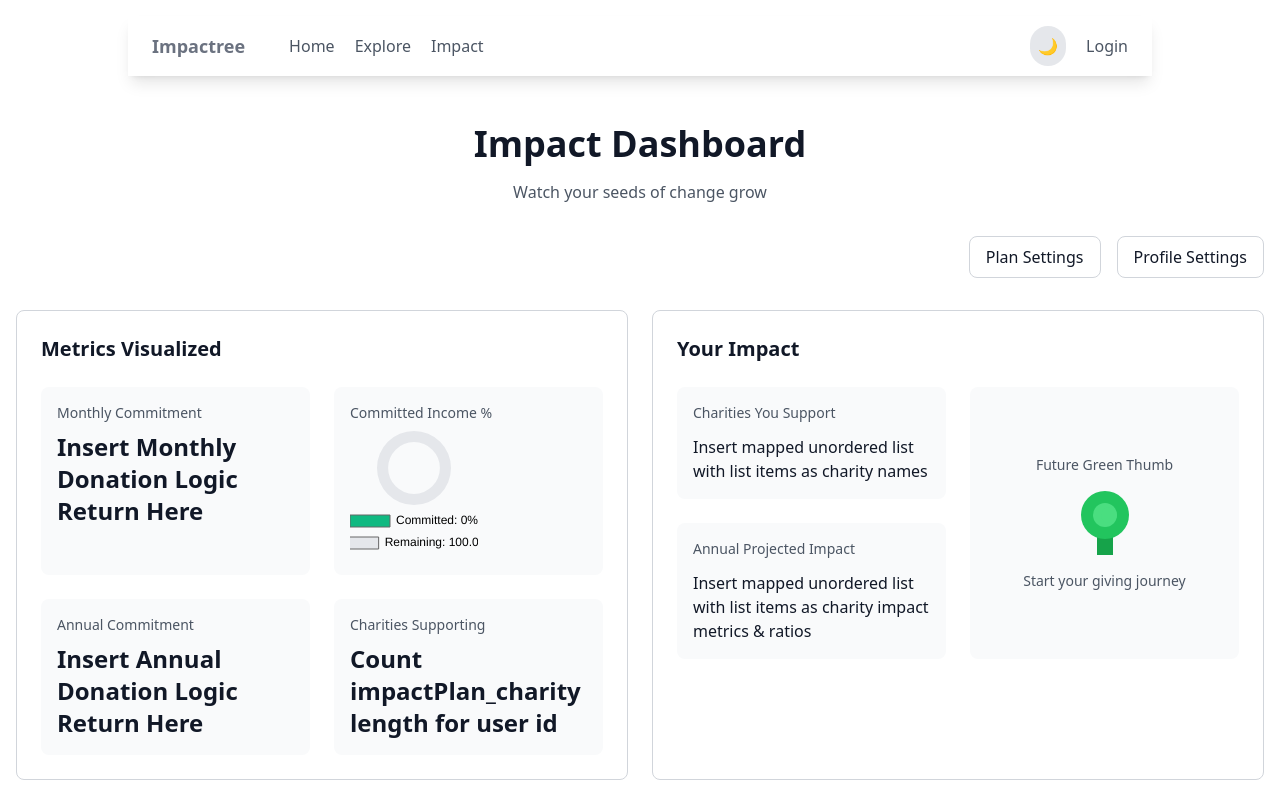
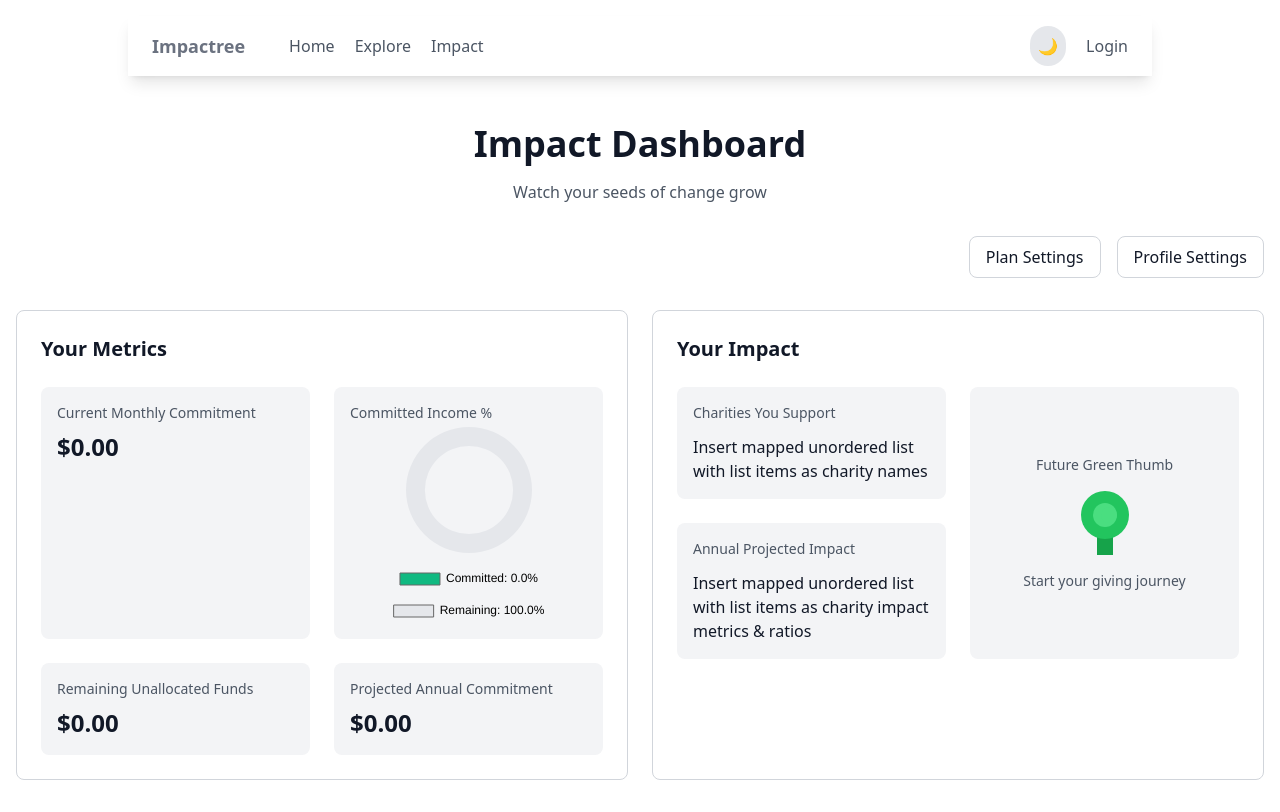
Before and after one commit to MichaelGalo/Impactree, a Next.js app: page /impact in a window 1280 px wide. Built offline with nearby package versions, Linux system fonts and the light colour scheme; no server answers.

Commit message:
Abstracted Doughnut Chart options into props for the component

```diff
--- a/src/app/impact/page.tsx
+++ b/src/app/impact/page.tsx
@@ -1,7 +1,6 @@
 "use client"
 
 import React, { useEffect, useState } from 'react';
-import { Doughnut } from 'react-chartjs-2';
 import {
   Chart as ChartJS,
   ArcElement,
@@ -12,6 +11,7 @@ import {
 import { useAuth } from "@/context/AuthContext";
 import { ImpactPlan } from '@/types/impactPlan.types';
 import { getImpactPlanByUserId } from '@/services/impactPlan';
+import DoughnutChart from '@/components/DoughnutChart';
 
 ChartJS.register(ArcElement, Tooltip, Legend);
 
@@ -20,15 +20,21 @@ const ImpactDashboard = () => {
   const [impactPlan, setImpactPlan] = useState<ImpactPlan | null>(null);
   const userId = userProfile?.id
 
-
-
   useEffect(() => {
     const fetchImpactPlan = async () => {
       if (!userId) return;
 
+      try {
         const response = await getImpactPlanByUserId(userId);
         setImpactPlan(response.data);
-
+      } catch (error) {
+        // Silently handle 404 as expected for new users
+        if (error instanceof Error && 'status' in error && error.status === 404) {
+          setImpactPlan(null);
+        } else {
+          console.error('Error fetching impact plan:', error);
+        }
+      }
     };
 
     fetchImpactPlan();
@@ -36,57 +42,27 @@ const ImpactDashboard = () => {
 
   console.log(impactPlan)
 
-  const donationData = {
-    labels: ['Committed', 'Remaining'],
-    datasets: [{
-      data: [
-        Number(impactPlan?.philanthropy_percentage || 0),
-        100 - Number(impactPlan?.philanthropy_percentage || 0)
-      ],
-      backgroundColor: [
-        '#10B981', // for donations
-        '#E5E7EB'  // for remaining
-      ],
-      borderWidth: 0,
-    }]
+const formatCurrency = (amount: number): string => {
+    return new Intl.NumberFormat('en-US', {
+        style: 'currency',
+        currency: 'USD',
+    }).format(amount);
 };
 
-  const chartOptions: ChartOptions<'doughnut'> = {
-    plugins: {
-      legend: {
-        display: true,
-        position: 'bottom' as const,
-        labels: {
-          color: 'gray',
-          font: { size: 12 },
-          generateLabels: (chart) => {
-            const percentage = Number(impactPlan?.philanthropy_percentage || 0);
-            return [{
-              text: `Committed: ${percentage}%`,
-              fillStyle: '#10B981',
-              index: 0
-            }, {
-              text: `Remaining: ${(100 - percentage).toFixed(1)}%`,
-              fillStyle: '#E5E7EB',
-              index: 1
-            }]
-          }
-        }
-      },
-      tooltip: {
-        callbacks: {
-          label: (context) => {
-            const label = context.label || '';
-            const value = Number(context.raw) || 0;
-            return `${label}: ${value.toFixed(1)}%`;
-          }
-        }
-      }
-    },
-    cutout: '70%',
-    elements: {
-      arc: { borderWidth: 0 }
-    }
+const getTotalAllocated = (impactPlan: ImpactPlan): number => {
+    return impactPlan.charities.reduce((sum, charity) => {
+        return sum + Number(charity.allocation_amount);
+    }, 0);
+};
+
+const monthlyAllocation = (impactPlan: ImpactPlan): string => {
+    const monthlyAmount = getTotalAllocated(impactPlan) / 12;
+    return formatCurrency(monthlyAmount);
+};
+
+const unallocatedFunds = (impactPlan: ImpactPlan): string => {
+    const unallocated = Number(impactPlan.total_annual_allocation) - getTotalAllocated(impactPlan);
+    return formatCurrency(unallocated);
 };
 
   return (
@@ -112,43 +88,56 @@ const ImpactDashboard = () => {
         {/* Metrics Panel */}
       <div className="grid lg:grid-cols-2 gap-6">
         <section className="border rounded-lg overflow-hidden border-gray-300 dark:border-gray-600 bg-white dark:bg-gray-800 p-6">
-          <h2 className="text-xl font-semibold mb-6 dark:text-gray-200">Metrics Visualized</h2>
+          <h2 className="text-xl font-semibold mb-6 dark:text-gray-200">Your Metrics</h2>
           <div className="grid grid-cols-2 gap-6">
-            <div className="bg-gray-50 dark:bg-gray-700 p-4 rounded-lg">
+            <div className="bg-gray-100 dark:bg-gray-700 p-4 rounded-lg">
               <h3 className="text-sm font-medium text-gray-600 dark:text-gray-300 mb-2">
-                Monthly Commitment
+                Current Monthly Commitment
               </h3>
               <p className="text-2xl font-bold text-gray-900 dark:text-gray-100">
-                Insert Monthly Donation Logic Return Here
+              {impactPlan ? monthlyAllocation(impactPlan) : '$0.00'}
               </p>
             </div>
 
-            <div className="bg-gray-50 dark:bg-gray-700 p-4 rounded-lg">
+            <div className="bg-gray-100 dark:bg-gray-700 p-4 rounded-lg">
                 <h3 className="text-sm font-medium text-gray-600 dark:text-gray-300 mb-2">
                     Committed Income %
                 </h3>
-              <div className="h-32 relative">
-                <Doughnut data={donationData} options={chartOptions} />
-                <div className="absolute inset-0 flex items-center justify-center">
+                <div className="h-48 w-full relative flex items-center justify-center">
+                    <div className="w-full max-w-[200px]">
+                    <DoughnutChart
+                        percentage={impactPlan?.philanthropy_percentage || 0}
+                        // Optional customizations:
+                        primaryColor="#10B981"
+                        secondaryColor="#E5E7EB"
+                        cutoutPercentage="70%"
+                        legendPosition="bottom"
+                        fontSize={12}
+                        labelPadding={20}
+                        labelColor="gray"
+                    />
                     </div>
                 </div>
             </div>
 
-            <div className="bg-gray-50 dark:bg-gray-700 p-4 rounded-lg">
+            <div className="bg-gray-100 dark:bg-gray-700 p-4 rounded-lg">
               <h3 className="text-sm font-medium text-gray-600 dark:text-gray-300 mb-2">
-                Annual Commitment
+                Remaining Unallocated Funds
               </h3>
               <p className="text-2xl font-bold text-gray-900 dark:text-gray-100">
-                Insert Annual Donation Logic Return Here
+              {impactPlan ? unallocatedFunds(impactPlan) : '$0.00'}
               </p>
             </div>
 
-            <div className="bg-gray-50 dark:bg-gray-700 p-4 rounded-lg">
+            <div className="bg-gray-100 dark:bg-gray-700 p-4 rounded-lg">
               <h3 className="text-sm font-medium text-gray-600 dark:text-gray-300 mb-2">
-                Charities Supporting
+                Projected Annual Commitment
               </h3>
               <p className="text-2xl font-bold text-gray-900 dark:text-gray-100">
-                Count impactPlan_charity length for user id
+              {new Intl.NumberFormat('en-US', {
+                    style: 'currency',
+                    currency: 'USD',
+                }).format(Number(impactPlan?.total_annual_allocation ?? 0))}
               </p>
             </div>
           </div>
@@ -159,14 +148,14 @@ const ImpactDashboard = () => {
           <h2 className="text-xl font-semibold mb-6 dark:text-gray-200">Your Impact</h2>
           <div className="grid grid-cols-2 gap-6">
             <div className="space-y-6">
-              <div className="bg-gray-50 dark:bg-gray-700 p-4 rounded-lg">
+              <div className="bg-gray-100 dark:bg-gray-700 p-4 rounded-lg">
                 <h3 className="text-sm font-medium text-gray-600 dark:text-gray-300 mb-3">
                   Charities You Support
                 </h3>
                 <p>Insert mapped unordered list with list items as charity names</p>
               </div>
 
-              <div className="bg-gray-50 dark:bg-gray-700 p-4 rounded-lg">
+              <div className="bg-gray-100 dark:bg-gray-700 p-4 rounded-lg">
                 <h3 className="text-sm font-medium text-gray-600 dark:text-gray-300 mb-3">
                   Annual Projected Impact
                 </h3>
@@ -174,7 +163,7 @@ const ImpactDashboard = () => {
               </div>
             </div>
 
-            <div className="bg-gray-50 dark:bg-gray-700 p-4 rounded-lg flex flex-col items-center justify-center">
+            <div className="bg-gray-100 dark:bg-gray-700 p-4 rounded-lg flex flex-col items-center justify-center">
                 <h3 className="text-sm font-medium text-gray-600 dark:text-gray-300 mb-4">
                     {impactPlan?.current_milestone?.name || 'Future Green Thumb'}
                 </h3>
--- /dev/null
+++ b/src/components/DoughnutChart.tsx
@@ -0,0 +1,91 @@
+import React from 'react';
+import {
+  Chart as ChartJS,
+  ArcElement,
+  Tooltip,
+  Legend,
+  ChartData,
+  ChartOptions
+} from 'chart.js';
+import { Doughnut } from 'react-chartjs-2';
+
+ChartJS.register(ArcElement, Tooltip, Legend);
+
+interface DoughnutChartProps {
+  percentage: string | number | undefined | null;
+  primaryColor?: string;
+  secondaryColor?: string;
+  cutoutPercentage?: string;
+  legendPosition?: 'top' | 'bottom' | 'left' | 'right';
+  fontSize?: number;
+  labelPadding?: number;
+  labelColor?: string;
+}
+
+const DoughnutChart = ({
+  percentage,
+  primaryColor = '#10B981',
+  secondaryColor = '#E5E7EB',
+  cutoutPercentage = '70%',
+  legendPosition = 'bottom',
+  fontSize = 12,
+  labelPadding = 20,
+  labelColor = 'gray'
+}: DoughnutChartProps) => {
+  // Convert percentage to number and handle undefined/null values
+  const numericPercentage = Number(percentage || 0);
+
+  // Ensure percentage is between 0 and 100
+  const safePercentage = Math.max(0, Math.min(100, numericPercentage));
+
+  const chartData: ChartData<'doughnut'> = {
+    datasets: [{
+      data: [safePercentage, 100 - safePercentage],
+      backgroundColor: [primaryColor, secondaryColor],
+    }]
+  };
+
+  const chartOptions: ChartOptions<'doughnut'> = {
+    plugins: {
+      legend: {
+        display: true,
+        position: legendPosition,
+        labels: {
+          padding: labelPadding,
+          color: labelColor,
+          font: { size: fontSize },
+          generateLabels: () => [{
+            text: `Committed: ${safePercentage.toFixed(1)}%`,
+            fillStyle: primaryColor,
+            index: 0
+          }, {
+            text: `Remaining: ${(100 - safePercentage).toFixed(1)}%`,
+            fillStyle: secondaryColor,
+            index: 1
+          }]
+        }
+      },
+      tooltip: {
+        callbacks: {
+          label: (context) => {
+            const label = context.label || '';
+            const value = Number(context.raw) || 0;
+            return `${label}: ${value.toFixed(1)}%`;
+          }
+        }
+      }
+    },
+    cutout: cutoutPercentage,
+    elements: {
+      arc: { borderWidth: 0 }
+    }
+  };
+
+  return (
+    <div className="w-full max-w-xs mx-auto">
+      <Doughnut data={chartData} options={chartOptions} />
+    </div>
+  );
+};
+
+export default DoughnutChart;
```
Also changed, not shown: src/types/impactPlan.types.ts (+9 -0 lines). Lines whose indentation alone changed are shown as unchanged.
